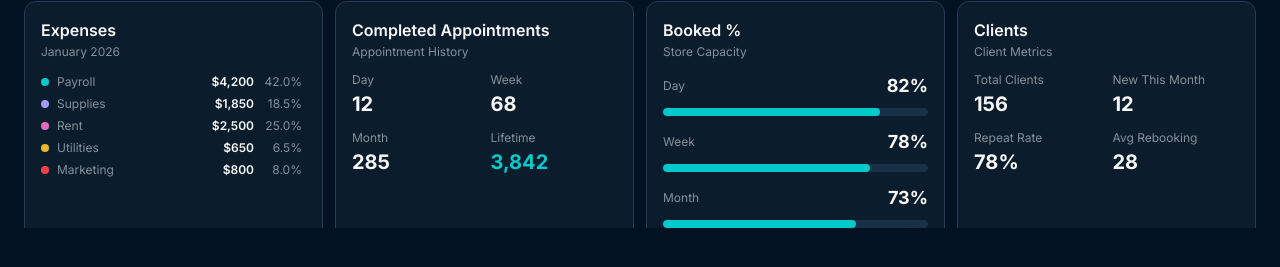
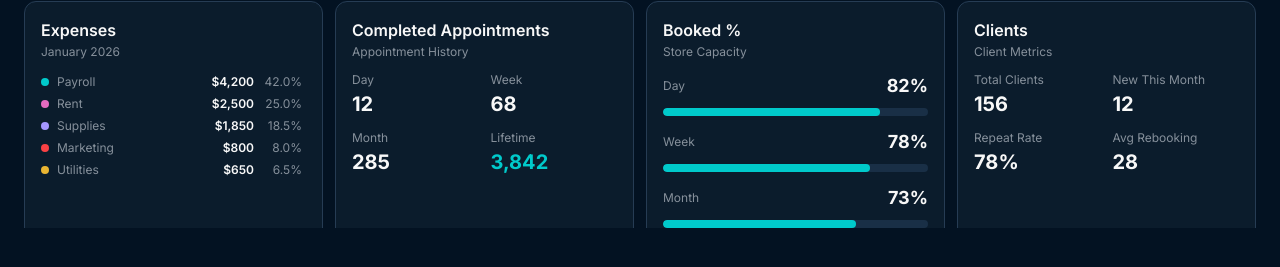
Before and after one commit to JimmysRanch/126, a React (Vite) app: page / in a window 1280 px wide. Shown: the part 507-774 px from the top of the page. Built offline with nearby package versions, Linux system fonts and the light colour scheme.

Commit message:
Generated by Spark: In the expenses card can you have the expenses displayed from highest to lowest ammount and also add a total $ ammount ast the bottom please.

```diff
--- a/src/pages/dashboard/components/ExpensesCard.tsx
+++ b/src/pages/dashboard/components/ExpensesCard.tsx
@@ -3,15 +3,16 @@ import { useEffect, useState } from 'react'
 import { expensesData } from '../data/dashboardMockData'
 
 export function ExpensesCard() {
-  const [animatedValues, setAnimatedValues] = useState(expensesData.map(() => 0))
+  const sortedExpenses = [...expensesData].sort((a, b) => b.amount - a.amount)
+  const [animatedValues, setAnimatedValues] = useState(sortedExpenses.map(() => 0))
 
-  const total = expensesData.reduce((sum, expense) => sum + expense.amount, 0)
+  const total = sortedExpenses.reduce((sum, expense) => sum + expense.amount, 0)
 
   useEffect(() => {
-    const timers = expensesData.map((_, index) =>
+    const timers = sortedExpenses.map((_, index) =>
       setTimeout(() => {
         let current = 0
-        const target = expensesData[index].amount
+        const target = sortedExpenses[index].amount
         const increment = target / 60
         const interval = setInterval(() => {
           current += increment
@@ -41,7 +42,7 @@ export function ExpensesCard() {
   return (
     <div className="h-full flex flex-col overflow-hidden">
       <div className="space-y-0.5 overflow-y-auto flex-1 scrollbar-thin pr-1 min-h-0">
-        {expensesData.map((expense, index) => {
+        {sortedExpenses.map((expense, index) => {
           const percentage = total > 0 ? ((animatedValues[index] / total) * 100).toFixed(1) : 0
 
           return (
```
